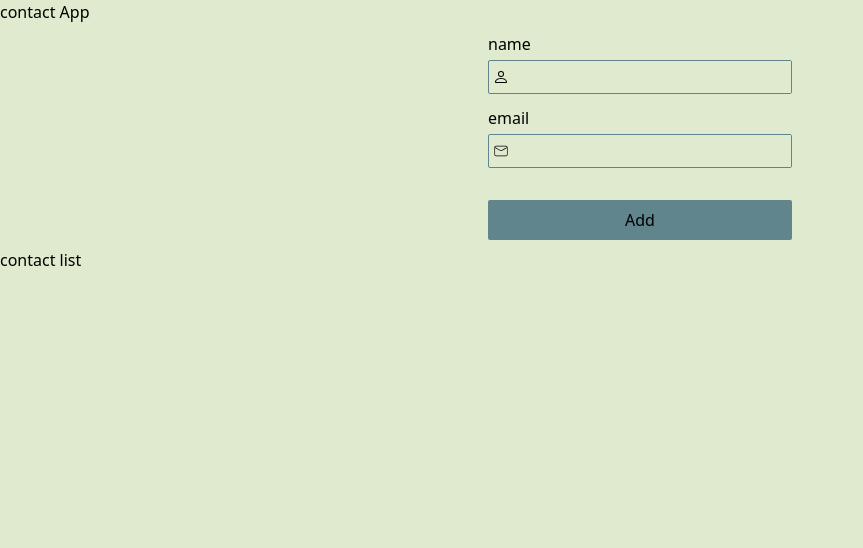
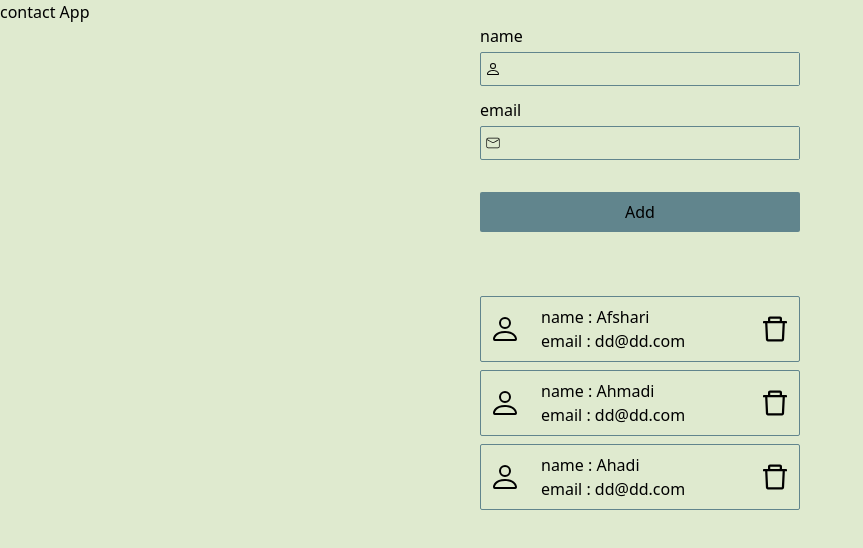
Before and after one commit to Arman-Abbasian/contact_list_with_redux_reduxToolkit_useContext_useReducer_Async, a React (Create React App) app: page / in a window 1280 px wide. Shown: the top 548 px of the page, without its empty margins (0-863 px from the left). Built offline with nearby package versions, Linux system fonts and the light colour scheme; data requests are answered from the project's data file.

Commit message:
make Contacts component

```diff
--- a/package.json
+++ b/package.json
@@ -9,6 +9,7 @@
     "axios": "^1.2.0",
     "react": "^18.2.0",
     "react-dom": "^18.2.0",
+    "react-hot-toast": "^2.4.0",
     "react-icons": "^4.7.1",
     "react-scripts": "5.0.1",
     "web-vitals": "^2.1.4"
--- a/src/App.js
+++ b/src/App.js
@@ -1,12 +1,33 @@
+import axios from 'axios';
+import { useEffect, useState } from 'react';
 import './App.css';
 import AddContact from './components/functional/AddContact/AddContact';
+import Contacts from './components/functional/Contacts/Contacts';
 
 function App() {
+  const [contacts,setContacts]=useState(null);
+  useEffect(()=>{
+    axios.get(`http://localhost:4000/contacts`)
+    .then(res=>setContacts(res.data))
+    .catch(err=>setContacts(err.message))
+
+  },[]);
+
+  const deleteHandler=async(id)=>{
+    try {
+      await axios.delete(`http://localhost:4000/contacts/${id}`)
+      const {data}=await axios.get(`http://localhost:4000/contacts`)
+      setContacts(data)
+    } catch (err) {
+      console.log(err.message)
+    }
+  }
+
   return (
     <div className="App">
       <h1>contact App</h1>
-      <section><AddContact /></section>
-      <section>contact list</section>
+      <section className='mb-16'><AddContact /></section>
+      <section className='flex flex-col gap-2'><Contacts contacts={contacts} deleteHandler={deleteHandler}/></section>
     </div>
   );
 }
--- a/src/components/functional/AddContact/AddContact.jsx
+++ b/src/components/functional/AddContact/AddContact.jsx
@@ -9,7 +9,7 @@ const AddContact = () => {
     }
     return (
         <div className=" w-full">
-            <form className="p-2 max-w-xs mx-auto">
+            <form className="max-w-xs mx-auto">
                 <div className="flex flex-col justify-center items-start text-1 gap-1 w-full mb-3">
                     <label htmlFor="name">name</label>
                     <div className="border border-primary-4 flex justify-start items-center rounded-sm w-full">
--- /dev/null
+++ b/src/components/functional/Contact/Contact.jsx
@@ -0,0 +1,19 @@
+import { BsPerson } from "react-icons/bs";
+import { AiOutlineDelete } from "react-icons/ai";
+
+const Contact = ({name,email,id,deleteHandler}) => {
+    return (
+        <div  className="flex justify-between items-center gap-5 max-w-xs mx-auto border border-primary-4 rounded-sm p-2 w-full">
+            <div><BsPerson className="w-8 h-8" /></div>
+            <div className="flex flex-col justify-start items-start flex-1 overflow-hidden">
+                <p className=" overflow-hidden">name : {name}</p>
+                <p>email : {email}</p>
+            </div>
+            <div>
+                <AiOutlineDelete onClick={()=>deleteHandler(id)} className="w-8 h-8 cursor-pointer" />
+            </div>
+        </div>
+     );
+}
+
+export default Contact;
--- /dev/null
+++ b/src/components/functional/Contacts/Contacts.jsx
@@ -0,0 +1,13 @@
+import Contact from "../Contact/Contact";
+
+const Contacts = ({contacts,deleteHandler}) => {
+    return (
+        <>
+            {contacts && contacts.map(contact=>{
+                return <Contact key={contact.id} name={contact.name} email={contact.email} id={contact.id} deleteHandler={()=>deleteHandler(contact.id)}/>
+            })}
+        </>
+     );
+}
+
+export default Contacts;
```
Also changed, not shown: 1 other file (tests, documents, lock files or other folders).
